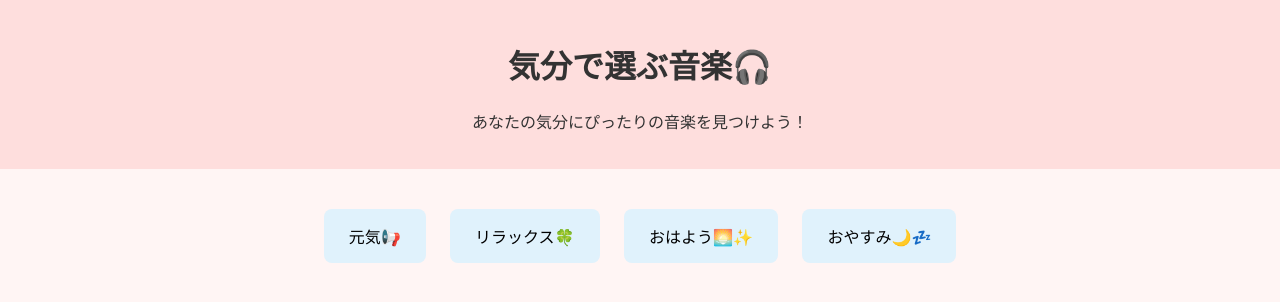
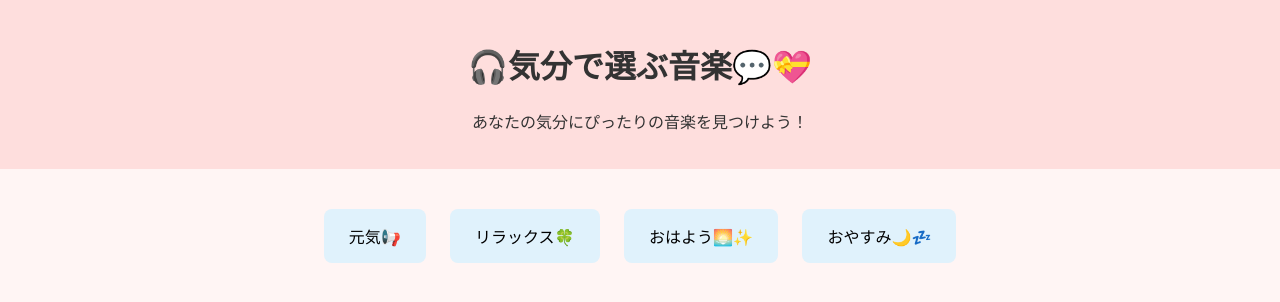
Before and after one commit to myu37cha/25summer, a plain HTML site: page index.html in a window 1280 px wide. Drawn offline with Linux system fonts and the light colour scheme.

Commit message:
Update index.html

```diff
--- a/index.html
+++ b/index.html
@@ -8,7 +8,7 @@
 </head>
 <body>
   <header>
-    <h1>気分で選ぶ音楽🎧</h1>
+    <h1>🎧気分で選ぶ音楽💬💝</h1>
     <p>あなたの気分にぴったりの音楽を見つけよう！</p>
   </header>
 
```
